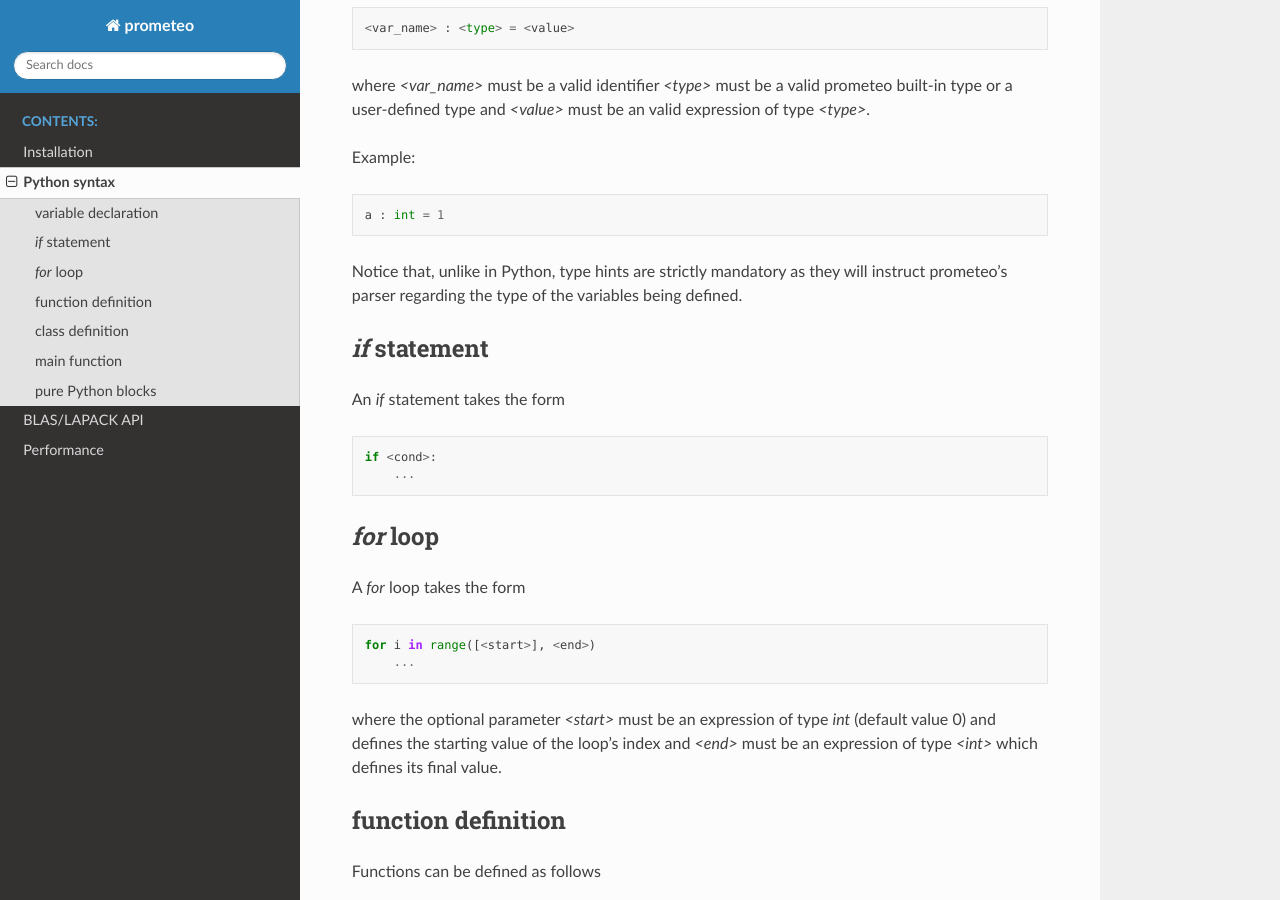
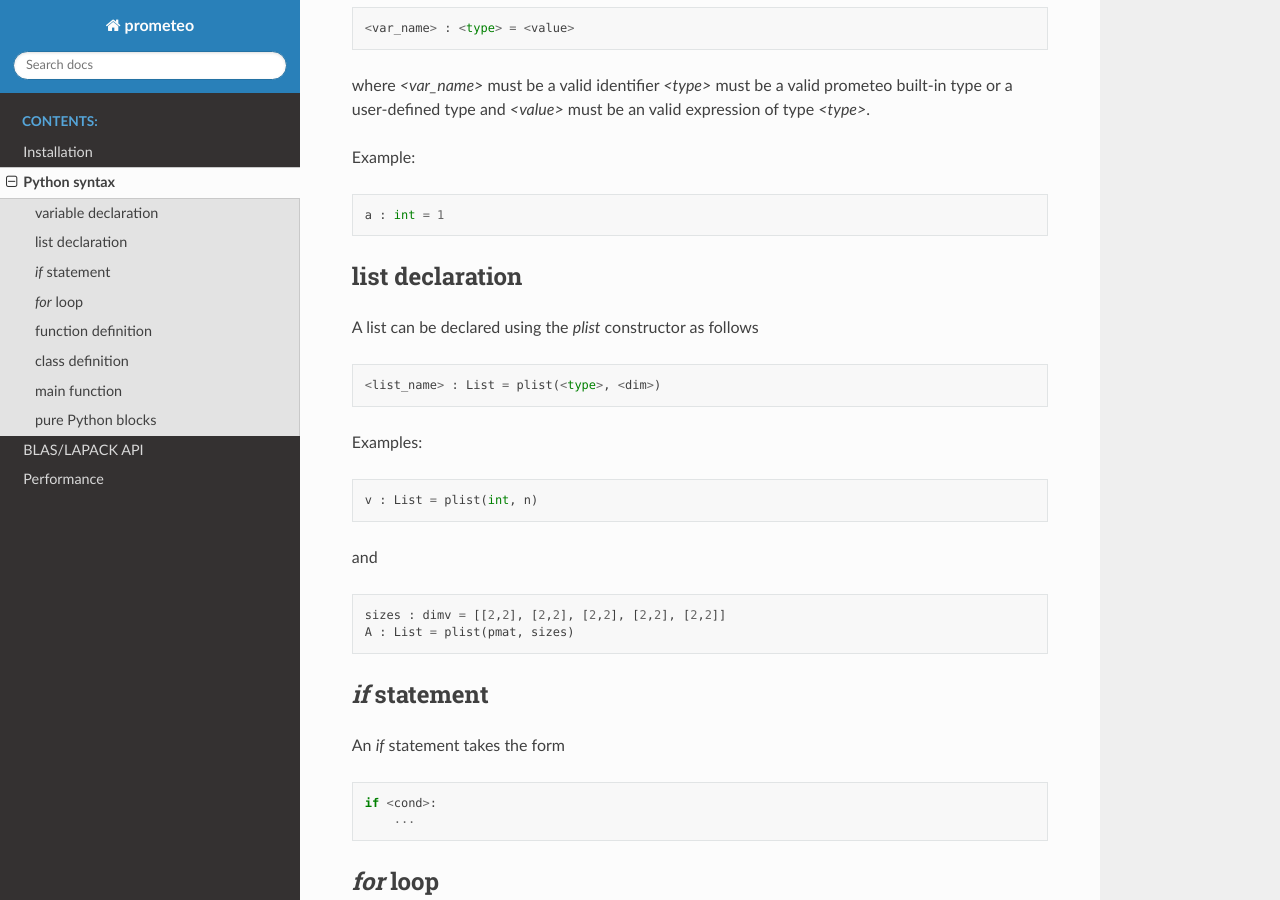
Before and after one commit to zanellia/prometeo, a Sphinx documentation site: the page built from docs/source/python_syntax/python_syntax.rst, in a window 1280 px wide and 900 px high, scrolled down 353 px. Built offline with Sphinx 7.4.7 and the Read the Docs theme 2.0.0, drawn with Linux system fonts in a browser that asks for light colours.

Commit message:
add lists to docs

```diff
--- a/docs/source/python_syntax/python_syntax.rst
+++ b/docs/source/python_syntax/python_syntax.rst
@@ -24,8 +24,27 @@ Example:
 
     a : int = 1
 
-Notice that, unlike in Python, type hints are strictly mandatory as they will instruct
-prometeo's parser regarding the type of the variables being defined.
+list declaration
+--------------------
+
+A list can be declared using the `plist` constructor as follows
+
+.. code-block:: python
+
+    <list_name> : List = plist(<type>, <dim>)
+
+Examples:
+
+.. code-block:: python
+
+    v : List = plist(int, n)
+
+and
+
+.. code-block:: python
+
+    sizes : dimv = [[2,2], [2,2], [2,2], [2,2], [2,2]]
+    A : List = plist(pmat, sizes)
 
 `if` statement
 ------------
```
